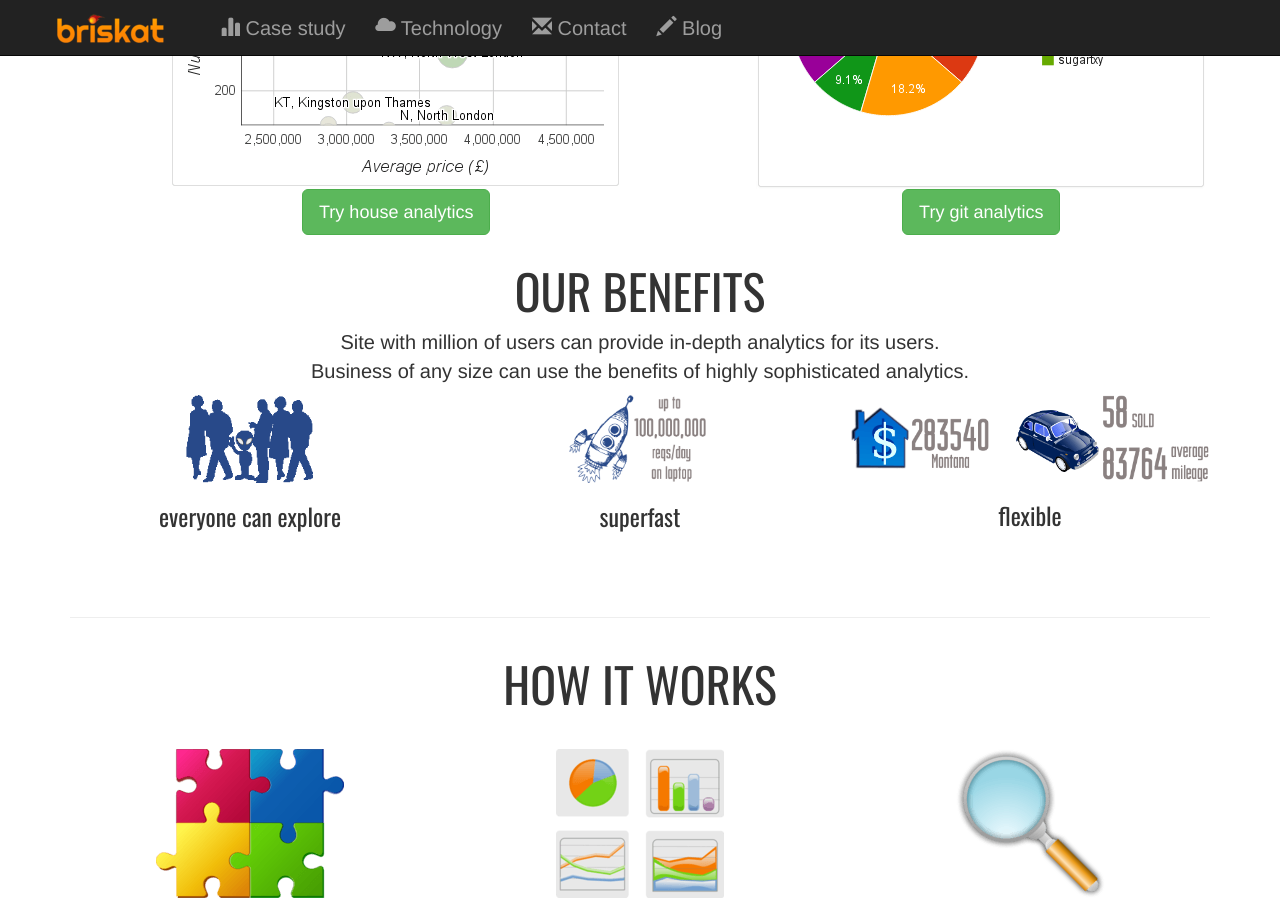
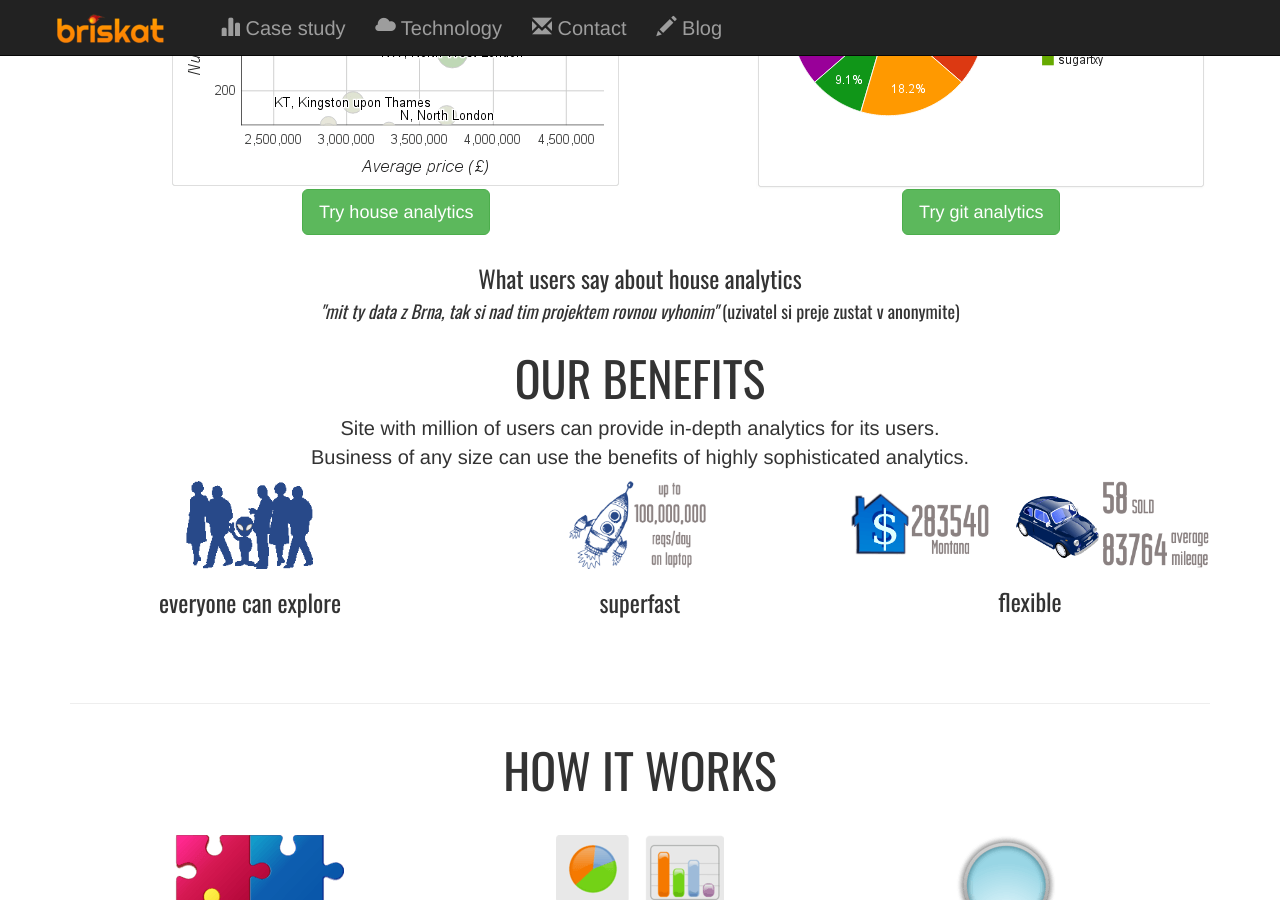
Before and after one commit to briskat/briskat.github.io, a Jekyll site: the page built from index.html, in a window 1280 px wide and 900 px high, scrolled down 471 px. Built offline with Jekyll 4.4.1, drawn with Linux system fonts in a browser that asks for light colours; nearby versions of some CDN libraries; Markdown is read by kramdown in place of the engine named in the settings.

Commit message:
What users say

```diff
--- a/index.html
+++ b/index.html
@@ -24,6 +24,10 @@ layout: layout
 			<p><a class="btn btn-success btn-lg" href="http://gcharts.briskat.com" role="button">Try git analytics</a>
 			</p>
 	</div>
+</div>
+<div class="row text-center">
+<h3>What users say about house analytics</h3>
+<h4><i>"mit ty data z Brna, tak si nad tim projektem rovnou vyhonim"</i> (uzivatel si preje zustat v anonymite)</h4>
 </div>
 </section>
 <div class="row text-center">
```
